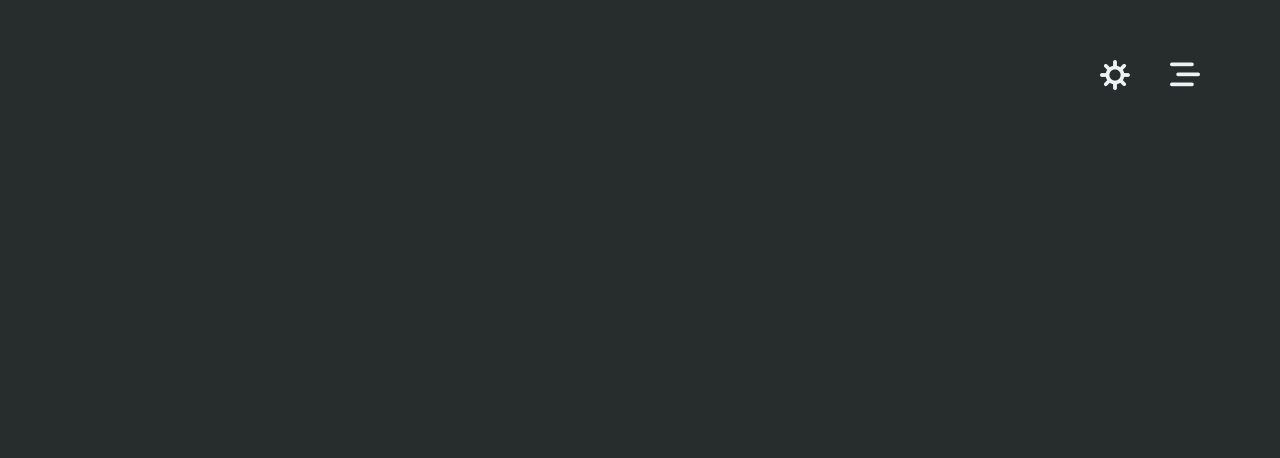
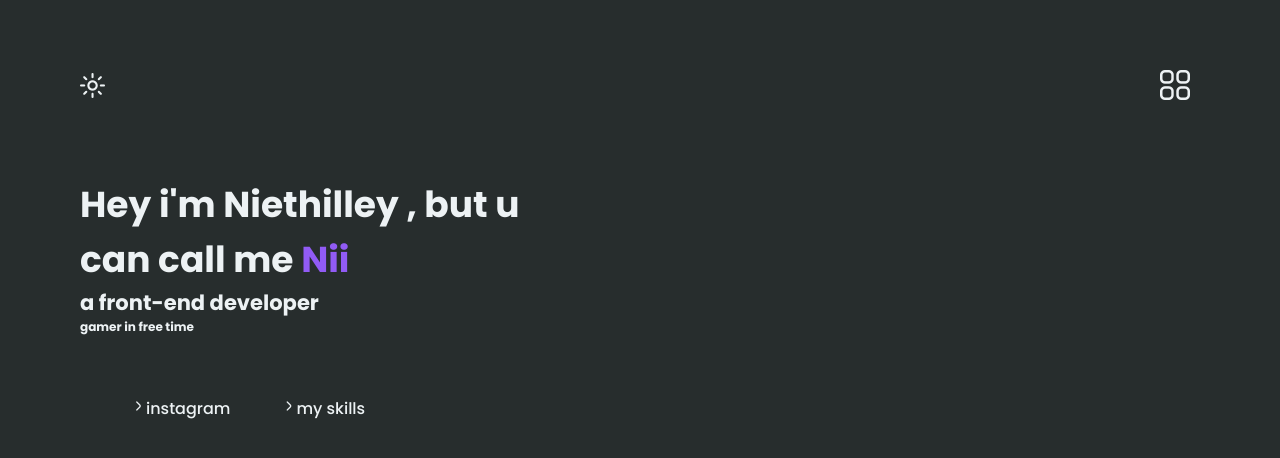
Before and after one commit to niibraz/portifolio, a plain HTML site: page index.html in a window 1280 px wide. Drawn offline with nearby package versions, Linux system fonts and the light colour scheme.

Commit message:
Portifolio atualization

```diff
--- a/index.html
+++ b/index.html
@@ -6,14 +6,28 @@
     <link rel="stylesheet" href="style.css">
     <link rel="shortcut icon" href="media/mao-acenando.png" type="image/x-icon">
     <link rel='stylesheet' href='https://cdn-uicons.flaticon.com/2.4.2/uicons-bold-rounded/css/uicons-bold-rounded.css'>
+    <link rel='stylesheet' href='https://cdn-uicons.flaticon.com/2.4.2/uicons-regular-rounded/css/uicons-regular-rounded.css'>
     <title>Hey!</title>
 </head>
 <body>
     <nav>
+        <div class="logo"><i class="fi fi-rr-brightness"></i></div>
         <ul class="navigation">
-            <li><i class="fi fi-br-sun"></i></li>
-            <li><i id="burguer" class="fi fi-br-bars-staggered"></i></li>
+            <li><i id="burguer" class="fi fi-rr-apps"></i></li>
         </ul>
     </nav>
+
+    <main class="text">
+        <h1>Hey i'm Niethilley , but u <br> can call me <span>Nii</span> </h1>
+        <h3>a front-end developer</h3>
+        <h6>gamer in free time</h6>
+    </main>
+
+    <div class="links">
+        <ul>
+            <li><i class="fi fi-rr-angle-small-right"></i>instagram</li>
+            <li><i class="fi fi-rr-angle-small-right"></i>my skills</li>
+        </ul>
+    </div>
 </body>
 </html>
--- a/style.css
+++ b/style.css
@@ -1,7 +1,5 @@
 @charset "UTF-8";
-@import url('https://fonts.googleapis.com/css2?family=Lato:wght@400;700;900&family=Montserrat:wght@500&display=swap');
-/* font-family: 'Lato', sans-serif; */
-/* font-family: 'Montserrat', sans-serif; */
+@import url('https://fonts.googleapis.com/css2?family=Poppins:ital,wght@0,100;0,200;0,300;0,400;0,500;0,600;0,700;0,800;0,900;1,100;1,200;1,300;1,400;1,500;1,600;1,700;1,800;1,900&display=swap');
 :root{
     --fontepadrao:'Poppins', sans-serif;
     --cor01:#EDF2F4;
@@ -20,11 +18,26 @@
 body{
     background-color: var(--cor02);
 }
-.navigation{
+
+
+/* Navegação */
+nav{
     display: flex;
-    position: absolute;
-    top: 50px;
-    right: 70px;
+    position: relative;
+    top: 60px;
+    align-items: center;
+    justify-content: space-between;
+}
+.logo{
+    font-size: 25px;
+    color:#EDF2F4;
+    margin-left: 80px;
+}
+.logo:hover{
+    font-size: 25px;
+    transition: 0.5s;
+    scale: 0.9;
+    color: #915BF5;
 }
 .navigation> li {
     list-style: none;
@@ -32,9 +45,38 @@ body{
     position: relative;
     color: #EDF2F4;
     font-size: 30px;
-    margin-left: 20px;
+    margin-right: 80px;
 }
-.navigation> li:hover{
+.navigation > li:hover{
     color: #915BF5;
-    transition: 1s;
+    transition: 0.5s;
+    transform: scale(1.2);
 }
+
+
+/* Text */
+.text{
+    display: block;
+    position: relative;
+    top: 120px;
+    font-size: 18px;
+    font-family: var(--fontepadrao);
+    margin-left: 80px;
+    color:#EDF2F4;
+}
+.text>h1>span{
+    color: #915BF5;
+}
+.links > ul{
+    list-style: none;
+    display: flex;
+    position: relative;
+    top: 180px;
+    margin-left: 80px;
+    color: #EDF2F4;
+    font-family: var(--fontepadrao);
+    font-weight: 500;
+}
+.links > ul > li {
+    margin-left: 50px;
+}
```
